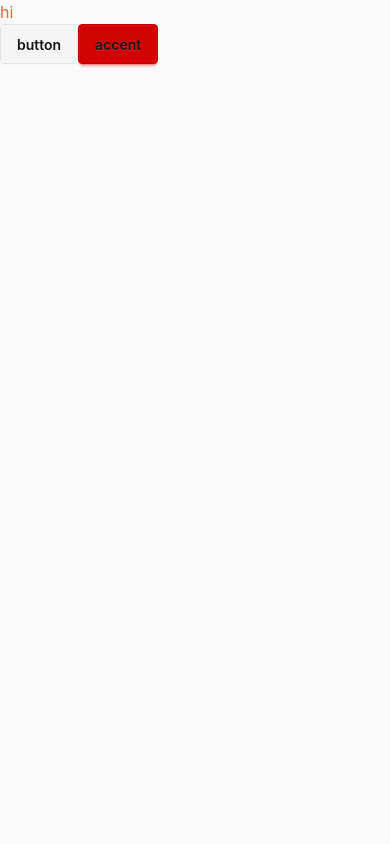
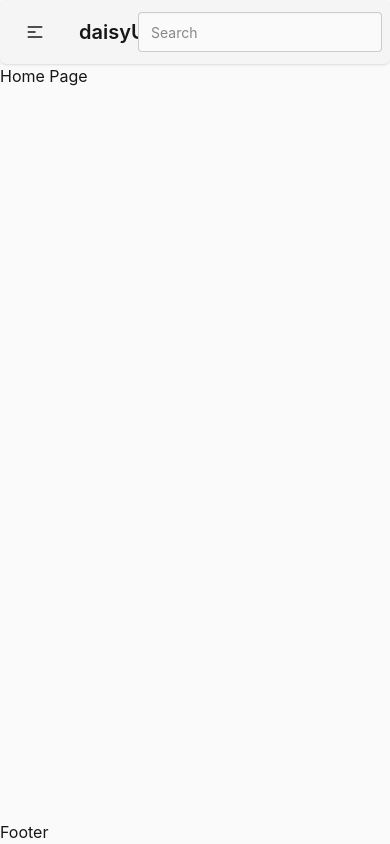
Before and after one commit to kaito24mako/dream-team, a React (Vite) app in the folder client/: page / in a window 390 px wide. Built offline with nearby package versions, Linux system fonts and the light colour scheme.

Commit message:
implement react router dom

```diff
--- a/client/package.json
+++ b/client/package.json
@@ -13,6 +13,7 @@
     "@tailwindcss/vite": "^4.3.3",
     "react": "^19.2.8",
     "react-dom": "^19.2.8",
+    "react-router-dom": "^7.11.0",
     "tailwindcss": "^4.3.3"
   },
   "devDependencies": {
--- a/client/src/App.tsx
+++ b/client/src/App.tsx
@@ -1,10 +1,17 @@
+import { BrowserRouter as Router, Routes, Route } from "react-router-dom";
+
+import HomePage from "./pages/HomePage";
+import Layout from "./components/layout/Layout";
+
 function App() {
   return (
-    <div>
-      <p className="text-primary">hi</p>
-      <button className="btn">button</button>
-      <button className="btn btn-accent">accent</button>
-    </div>
+    <Router>
+      <Routes>
+        <Route path="/" element={<Layout />}>
+          <Route index element={<HomePage />} />
+        </Route>
+      </Routes>
+    </Router>
   );
 }
 export default App;
--- /dev/null
+++ b/client/src/components/layout/Footer.tsx
@@ -0,0 +1,4 @@
+function Footer() {
+  return <div>Footer</div>;
+}
+export default Footer;
--- /dev/null
+++ b/client/src/components/layout/Layout.tsx
@@ -0,0 +1,19 @@
+import { Outlet } from "react-router-dom";
+
+import Footer from "./Footer";
+import Navbar from "./Navbar";
+
+function Layout() {
+  return (
+    <div className="flex flex-col min-h-dvh">
+      <Navbar />
+
+      <div className="flex-1">
+        <Outlet />
+      </div>
+
+      <Footer />
+    </div>
+  );
+}
+export default Layout;
--- /dev/null
+++ b/client/src/components/layout/Navbar.tsx
@@ -0,0 +1,85 @@
+function Navbar() {
+  return (
+    <nav className="max-lg:collapse bg-base-200 lg:mb-48 shadow-sm w-full rounded-md">
+      <input id="navbar-1-toggle" className="peer hidden" type="checkbox" />
+      <label
+        htmlFor="navbar-1-toggle"
+        className="fixed inset-0 hidden max-lg:peer-checked:block"
+      ></label>
+      <div className="collapse-title navbar">
+        <div className="navbar-start">
+          <label htmlFor="navbar-1-toggle" className="btn btn-ghost lg:hidden">
+            <svg
+              xmlns="http://www.w3.org/2000/svg"
+              className="h-5 w-5"
+              fill="none"
+              viewBox="0 0 24 24"
+              stroke="currentColor"
+            >
+              <path
+                strokeLinecap="round"
+                strokeLinejoin="round"
+                strokeWidth="2"
+                d="M4 6h16M4 12h8m-8 6h16"
+              />
+            </svg>
+          </label>
+          <button className="btn btn-ghost text-xl">daisyUI</button>
+        </div>
+        <div className="navbar-center hidden lg:flex">
+          <ul className="menu menu-horizontal px-1">
+            <li>
+              <button>Item 1</button>
+            </li>
+            <li>
+              <details>
+                <summary>Parent</summary>
+                <ul className="p-2 bg-base-100 w-40 z-1">
+                  <li>
+                    <button>Submenu 1</button>
+                  </li>
+                  <li>
+                    <button>Submenu 2</button>
+                  </li>
+                </ul>
+              </details>
+            </li>
+            <li>
+              <button>Item 3</button>
+            </li>
+          </ul>
+        </div>
+        <div className="navbar-end">
+          <input
+            type="text"
+            placeholder="Search"
+            className="input w-64 lg:w-auto"
+          />
+        </div>
+      </div>
+
+      <div className="collapse-content lg:hidden z-1">
+        <ul className="menu">
+          <li>
+            <button>Item 1</button>
+          </li>
+          <li>
+            <button>Parent</button>
+            <ul>
+              <li>
+                <button>Submenu 1</button>
+              </li>
+              <li>
+                <button>Submenu 2</button>
+              </li>
+            </ul>
+          </li>
+          <li>
+            <button>Item 3</button>
+          </li>
+        </ul>
+      </div>
+    </nav>
+  );
+}
+export default Navbar;
--- a/client/src/main.tsx
+++ b/client/src/main.tsx
@@ -1,5 +1,6 @@
 import { StrictMode } from "react";
 import { createRoot } from "react-dom/client";
+
 import "./styles/index.css";
 import App from "./App.tsx";
 
--- /dev/null
+++ b/client/src/pages/HomePage.tsx
@@ -0,0 +1,8 @@
+function HomePage() {
+  return (
+    <main>
+      <h1>Home Page</h1>
+    </main>
+  );
+}
+export default HomePage;
```
Also changed, not shown: 1 other file (tests, documents, lock files or other folders).
